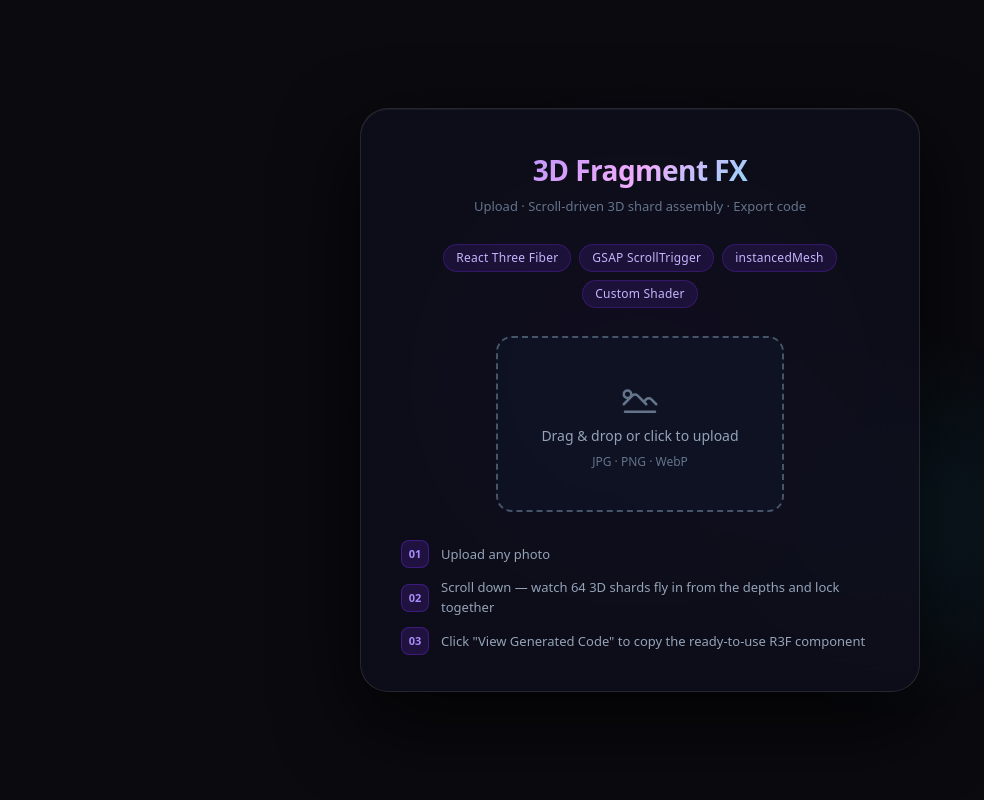
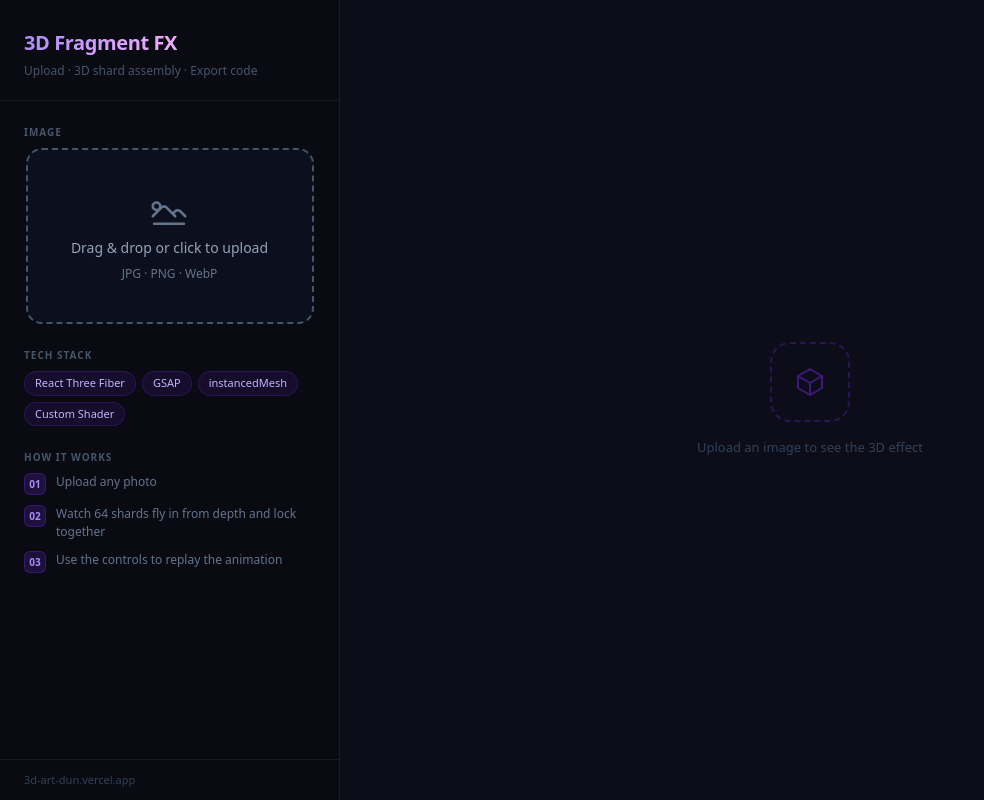
Before and after one commit to TanoshiiTabi/3d_art, a Next.js app: page / in a window 1280 px wide. Shown: the whole page, without its empty margins (0-984 px from the left). Built offline with nearby package versions, Linux system fonts and the light colour scheme.

Commit message:
feat: split layout with live 3D viewport, GSAP auto-animate, slider + replay controls
Co-authored-by: Cursor <cursoragent@cursor.com>

```diff
--- a/src/app/page.tsx
+++ b/src/app/page.tsx
@@ -3,14 +3,13 @@
 import { useState, useCallback } from "react";
 import dynamic from "next/dynamic";
 import Uploader from "@/components/Uploader";
-import CodeExporter from "@/components/CodeExporter";
 import SceneErrorBoundary from "@/components/SceneErrorBoundary";
 
 const Scene = dynamic(() => import("@/components/Scene"), {
   ssr: false,
   loading: () => (
-    <div style={{ width: "100%", height: "100%", background: "#0a0a0f", display: "flex", alignItems: "center", justifyContent: "center" }}>
-      <div style={{ color: "#6d28d9", fontSize: 14, letterSpacing: "0.05em" }}>Loading WebGL…</div>
+    <div style={{ width: "100%", height: "100%", background: "#0d0d1a", display: "flex", alignItems: "center", justifyContent: "center" }}>
+      <span style={{ color: "#6d28d9", fontSize: 13, letterSpacing: "0.05em" }}>Loading WebGL…</span>
     </div>
   ),
 });
@@ -23,177 +22,121 @@ export default function Home() {
   }, []);
 
   return (
-    <div style={{ minHeight: "100vh", background: "#0a0a0f", color: "#e2e8f0", fontFamily: "system-ui, sans-serif" }}>
+    <div style={{
+      display: "flex", height: "100vh", overflow: "hidden",
+      background: "#0a0a0f", color: "#e2e8f0",
+      fontFamily: "system-ui, -apple-system, sans-serif",
+    }}>
 
-      {imageCanvas ? (
-        <>
-          {/* Fixed 3D canvas behind everything */}
-          <SceneErrorBoundary onReset={() => setImageCanvas(null)}>
-            <div style={{ position: "fixed", inset: 0, zIndex: 0 }}>
-              <Scene imageCanvas={imageCanvas} />
-            </div>
-          </SceneErrorBoundary>
-
-          {/* Tall scroll container */}
-          <div style={{ position: "relative", zIndex: 10, minHeight: "300vh" }}>
-
-            {/* Sticky top panel */}
+      {/* ── Left panel ── */}
       <div style={{
-              position: "sticky", top: 0,
-              display: "flex", flexDirection: "column", alignItems: "center",
-              paddingTop: 32, paddingBottom: 24, paddingLeft: 16, paddingRight: 16,
-              pointerEvents: "none",
+        width: 340, flexShrink: 0,
+        display: "flex", flexDirection: "column",
+        borderRight: "1px solid rgba(255,255,255,0.07)",
+        background: "rgba(10,10,20,0.95)",
+        overflow: "hidden",
       }}>
-              <div style={{
-                pointerEvents: "auto",
-                width: "100%", maxWidth: 520,
-                borderRadius: 24,
-                border: "1px solid rgba(255,255,255,0.1)",
-                background: "rgba(10,10,20,0.82)",
-                backdropFilter: "blur(20px)",
-                WebkitBackdropFilter: "blur(20px)",
-                padding: "28px 32px",
-                display: "flex", flexDirection: "column", alignItems: "center", gap: 20,
-                boxShadow: "0 25px 60px rgba(0,0,0,0.6)",
+        {/* Header */}
+        <div style={{ padding: "28px 24px 20px", borderBottom: "1px solid rgba(255,255,255,0.06)" }}>
+          <h1 style={{
+            margin: 0, fontSize: 20, fontWeight: 800, letterSpacing: "-0.02em",
+            background: "linear-gradient(135deg, #a78bfa, #f0abfc, #67e8f9)",
+            WebkitBackgroundClip: "text", WebkitTextFillColor: "transparent", backgroundClip: "text",
           }}>
-                <Title />
-                <Uploader onImageReady={handleImageReady} />
-                <ScrollHint />
+            3D Fragment FX
+          </h1>
+          <p style={{ margin: "4px 0 0", fontSize: 12, color: "#475569" }}>
+            Upload · 3D shard assembly · Export code
+          </p>
         </div>
 
-              <div style={{ pointerEvents: "auto", marginTop: 16, width: "100%", maxWidth: 520 }}>
-                <CodeExporter imageUrl="" />
-              </div>
+        {/* Body */}
+        <div style={{ flex: 1, overflowY: "auto", padding: "24px" }}>
+          {/* Upload section */}
+          <SectionLabel>Image</SectionLabel>
+          <div style={{ marginBottom: 24 }}>
+            <Uploader onImageReady={handleImageReady} />
           </div>
 
-            <div style={{
-              position: "absolute", top: "110vh", left: "50%", transform: "translateX(-50%)",
-              pointerEvents: "none",
-            }}>
-              <Badge text="Fragments assembling…" accent={false} />
-            </div>
-            <div style={{
-              position: "absolute", top: "200vh", left: "50%", transform: "translateX(-50%)",
-              pointerEvents: "none",
-            }}>
-              <Badge text="✦ Image fully restored" accent />
-            </div>
-          </div>
-        </>
-      ) : (
-        <div style={{
-          minHeight: "100vh",
-          display: "flex", flexDirection: "column", alignItems: "center", justifyContent: "center",
-          padding: 24, gap: 40,
-        }}>
-          <div style={{ position: "fixed", inset: 0, overflow: "hidden", zIndex: 0, pointerEvents: "none" }}>
-            <div style={{
-              position: "absolute", width: 600, height: 600, borderRadius: "50%",
-              background: "radial-gradient(circle, rgba(109,40,217,0.18) 0%, transparent 70%)",
-              top: "10%", left: "50%", transform: "translateX(-50%)",
-            }} />
-            <div style={{
-              position: "absolute", width: 400, height: 400, borderRadius: "50%",
-              background: "radial-gradient(circle, rgba(6,182,212,0.1) 0%, transparent 70%)",
-              bottom: "10%", right: "15%",
-            }} />
-          </div>
-
-          <div style={{
-            position: "relative", zIndex: 1,
-            width: "100%", maxWidth: 560,
-            borderRadius: 28,
-            border: "1px solid rgba(255,255,255,0.1)",
-            background: "rgba(15,15,28,0.85)",
-            backdropFilter: "blur(24px)",
-            WebkitBackdropFilter: "blur(24px)",
-            padding: "40px 40px 36px",
-            display: "flex", flexDirection: "column", alignItems: "center", gap: 28,
-            boxShadow: "0 30px 80px rgba(0,0,0,0.7), inset 0 1px 0 rgba(255,255,255,0.06)",
-          }}>
-            <Title />
-
-            <div style={{ display: "flex", gap: 8, flexWrap: "wrap", justifyContent: "center" }}>
-              {["React Three Fiber", "GSAP ScrollTrigger", "instancedMesh", "Custom Shader"].map((t) => (
+          {/* Tech chips */}
+          <SectionLabel>Tech Stack</SectionLabel>
+          <div style={{ display: "flex", flexWrap: "wrap", gap: 6, marginBottom: 24 }}>
+            {["React Three Fiber", "GSAP", "instancedMesh", "Custom Shader"].map((t) => (
               <span key={t} style={{
-                  padding: "4px 12px", borderRadius: 20,
-                  background: "rgba(109,40,217,0.15)", border: "1px solid rgba(109,40,217,0.3)",
-                  color: "#c4b5fd", fontSize: 12, letterSpacing: "0.02em",
-                }}>
-                  {t}
-                </span>
+                padding: "3px 10px", borderRadius: 20,
+                background: "rgba(109,40,217,0.12)", border: "1px solid rgba(109,40,217,0.25)",
+                color: "#c4b5fd", fontSize: 11,
+              }}>{t}</span>
             ))}
           </div>
 
-            <Uploader onImageReady={handleImageReady} />
-
-            <div style={{ width: "100%", display: "flex", flexDirection: "column", gap: 10 }}>
+          {/* Instructions */}
+          <SectionLabel>How it works</SectionLabel>
+          <div style={{ display: "flex", flexDirection: "column", gap: 10 }}>
             {[
               ["01", "Upload any photo"],
-                ["02", "Scroll down — watch 64 3D shards fly in from the depths and lock together"],
-                ["03", 'Click "View Generated Code" to copy the ready-to-use R3F component'],
-              ].map(([num, text]) => (
-                <div key={num} style={{ display: "flex", alignItems: "center", gap: 12 }}>
+              ["02", "Watch 64 shards fly in from depth and lock together"],
+              ["03", "Use the controls to replay the animation"],
+            ].map(([n, t]) => (
+              <div key={n} style={{ display: "flex", gap: 10, alignItems: "flex-start" }}>
                 <span style={{
-                    width: 28, height: 28, borderRadius: 8,
-                    background: "rgba(109,40,217,0.2)", border: "1px solid rgba(109,40,217,0.4)",
-                    color: "#a78bfa", fontSize: 11, fontWeight: 700,
-                    display: "flex", alignItems: "center", justifyContent: "center", flexShrink: 0,
-                  }}>{num}</span>
-                  <span style={{ color: "#94a3b8", fontSize: 13 }}>{text}</span>
+                  width: 22, height: 22, borderRadius: 6, flexShrink: 0,
+                  background: "rgba(109,40,217,0.2)", border: "1px solid rgba(109,40,217,0.35)",
+                  color: "#a78bfa", fontSize: 10, fontWeight: 700,
+                  display: "flex", alignItems: "center", justifyContent: "center",
+                }}>{n}</span>
+                <span style={{ color: "#64748b", fontSize: 12, lineHeight: 1.5 }}>{t}</span>
               </div>
             ))}
           </div>
         </div>
+
+        {/* Footer */}
+        <div style={{ padding: "12px 24px", borderTop: "1px solid rgba(255,255,255,0.06)", fontSize: 11, color: "#334155" }}>
+          3d-art-dun.vercel.app
         </div>
+      </div>
+
+      {/* ── Right 3D viewport ── */}
+      <div style={{ flex: 1, position: "relative", background: "#0d0d1a" }}>
+        {imageCanvas ? (
+          <SceneErrorBoundary onReset={() => setImageCanvas(null)}>
+            <Scene imageCanvas={imageCanvas} />
+          </SceneErrorBoundary>
+        ) : (
+          <EmptyState />
         )}
+      </div>
     </div>
   );
 }
 
-function Title() {
+function SectionLabel({ children }: { children: React.ReactNode }) {
   return (
-    <div style={{ textAlign: "center" }}>
-      <h1 style={{
-        margin: 0,
-        fontSize: 28, fontWeight: 800, letterSpacing: "-0.02em",
-        background: "linear-gradient(135deg, #a78bfa, #f0abfc, #67e8f9)",
-        WebkitBackgroundClip: "text", WebkitTextFillColor: "transparent",
-        backgroundClip: "text",
+    <p style={{ margin: "0 0 8px", fontSize: 10, fontWeight: 700, letterSpacing: "0.1em", color: "#475569", textTransform: "uppercase" }}>
+      {children}
+    </p>
+  );
+}
+
+function EmptyState() {
+  return (
+    <div style={{
+      width: "100%", height: "100%",
+      display: "flex", flexDirection: "column",
+      alignItems: "center", justifyContent: "center", gap: 16,
     }}>
-        3D Fragment FX
-      </h1>
-      <p style={{ margin: "6px 0 0", fontSize: 13, color: "#64748b" }}>
-        Upload · Scroll-driven 3D shard assembly · Export code
-      </p>
+      <div style={{
+        width: 80, height: 80, borderRadius: 20,
+        border: "2px dashed rgba(109,40,217,0.3)",
+        display: "flex", alignItems: "center", justifyContent: "center",
+      }}>
+        <svg width="32" height="32" fill="none" viewBox="0 0 24 24" stroke="rgba(109,40,217,0.5)" strokeWidth={1.5}>
+          <path strokeLinecap="round" strokeLinejoin="round"
+            d="M21 7.5l-9-5.25L3 7.5m18 0l-9 5.25m9-5.25v9l-9 5.25M3 7.5l9 5.25M3 7.5v9l9 5.25m0-9v9" />
+        </svg>
+      </div>
+      <p style={{ color: "#334155", fontSize: 13, margin: 0 }}>Upload an image to see the 3D effect</p>
     </div>
   );
 }
-
-function ScrollHint() {
-  return (
-    <div style={{ display: "flex", flexDirection: "column", alignItems: "center", gap: 4 }}>
-      <span style={{ fontSize: 12, color: "#475569" }}>Scroll down to preview</span>
-      <svg width="16" height="16" fill="none" viewBox="0 0 24 24" stroke="#475569" strokeWidth={2} style={{ animation: "bounce 1.5s infinite" }}>
-        <path strokeLinecap="round" strokeLinejoin="round" d="M19 9l-7 7-7-7" />
-      </svg>
-      <style>{`@keyframes bounce { 0%,100%{transform:translateY(0)} 50%{transform:translateY(4px)} }`}</style>
-    </div>
-  );
-}
-
-function Badge({ text, accent }: { text: string; accent: boolean }) {
-  return (
-    <span style={{
-      display: "inline-block",
-      padding: "8px 20px", borderRadius: 999,
-      background: accent ? "rgba(109,40,217,0.12)" : "rgba(255,255,255,0.04)",
-      border: `1px solid ${accent ? "rgba(109,40,217,0.3)" : "rgba(255,255,255,0.08)"}`,
-      color: accent ? "#c4b5fd" : "#64748b",
-      fontSize: 14,
-      backdropFilter: "blur(8px)", WebkitBackdropFilter: "blur(8px)",
-    }}>
-      {text}
-    </span>
-  );
-}
--- a/src/components/Scene.tsx
+++ b/src/components/Scene.tsx
@@ -1,18 +1,15 @@
 "use client";
 
-import { useEffect, useRef, useMemo } from "react";
+import { useEffect, useRef, useMemo, useState } from "react";
 import { Canvas, useFrame, useThree } from "@react-three/fiber";
 import * as THREE from "three";
 import gsap from "gsap";
-import ScrollTrigger from "gsap/ScrollTrigger";
-
-gsap.registerPlugin(ScrollTrigger);
 
 const GRID = 8;
 const COUNT = GRID * GRID;
 const TILE_SIZE = 0.88;
 const GAP = 1.0;
-const SCATTER_Z = -18;
+const SCATTER_Z = -16;
 
 const vertexShader = /* glsl */ `
   attribute vec2 uvOffset;
@@ -34,10 +31,10 @@ const fragmentShader = /* glsl */ `
 // ─── Fragments ────────────────────────────────────────────────────────────────
 interface FragmentsProps {
   texture: THREE.CanvasTexture;
-  scrollProgress: React.MutableRefObject<number>;
+  progress: React.MutableRefObject<number>;
 }
 
-function Fragments({ texture, scrollProgress }: FragmentsProps) {
+function Fragments({ texture, progress }: FragmentsProps) {
   const meshRef = useRef<THREE.InstancedMesh>(null!);
   const { camera } = useThree();
 
@@ -66,7 +63,7 @@ function Fragments({ texture, scrollProgress }: FragmentsProps) {
             new THREE.Vector3(
               (Math.random() - 0.5) * span * 2.5,
               (Math.random() - 0.5) * span * 2.5,
-              SCATTER_Z + Math.random() * 10
+              SCATTER_Z + Math.random() * 8
             ),
             new THREE.Quaternion().setFromEuler(
               new THREE.Euler(
@@ -100,19 +97,16 @@ function Fragments({ texture, scrollProgress }: FragmentsProps) {
   }, [uvOffsets, scatters]);
 
   const scratch = useRef({
-    posA: new THREE.Vector3(),
-    posB: new THREE.Vector3(),
-    quatA: new THREE.Quaternion(),
-    quatB: new THREE.Quaternion(),
-    scaleA: new THREE.Vector3(),
-    tmp: new THREE.Matrix4(),
+    posA: new THREE.Vector3(), posB: new THREE.Vector3(),
+    quatA: new THREE.Quaternion(), quatB: new THREE.Quaternion(),
+    scaleA: new THREE.Vector3(), tmp: new THREE.Matrix4(),
   });
 
   useFrame(() => {
     const mesh = meshRef.current;
     if (!mesh) return;
     const { posA, posB, quatA, quatB, scaleA, tmp } = scratch.current;
-    const t = scrollProgress.current;
+    const t = progress.current;
     const p = t * t * (3 - 2 * t);
 
     for (let i = 0; i < COUNT; i++) {
@@ -128,22 +122,16 @@ function Fragments({ texture, scrollProgress }: FragmentsProps) {
 
   const geometry = useMemo(() => new THREE.PlaneGeometry(TILE_SIZE, TILE_SIZE), []);
   const material = useMemo(
-    () =>
-      new THREE.ShaderMaterial({
-        uniforms: { uTexture: { value: texture } },
-        vertexShader,
-        fragmentShader,
-        side: THREE.DoubleSide,
-      }),
+    () => new THREE.ShaderMaterial({
+      uniforms: { uTexture: { value: texture } },
+      vertexShader, fragmentShader,
+      side: THREE.DoubleSide,
+    }),
     [texture]
   );
 
   return (
-    <instancedMesh
-      ref={meshRef}
-      args={[geometry, material, COUNT]}
-      frustumCulled={false}
-    />
+    <instancedMesh ref={meshRef} args={[geometry, material, COUNT]} frustumCulled={false} />
   );
 }
 
@@ -153,42 +141,109 @@ interface SceneProps {
 }
 
 export default function Scene({ imageCanvas }: SceneProps) {
-  const scrollProgress = useRef(0);
+  const progress = useRef(0);
+  const tweenRef = useRef<gsap.core.Tween | null>(null);
+  const [sliderVal, setSliderVal] = useState(0);
+  const [isPlaying, setIsPlaying] = useState(false);
 
-  // Build CanvasTexture directly — no URL, no async loading
   const texture = useMemo(() => {
     const tex = new THREE.CanvasTexture(imageCanvas);
     tex.colorSpace = THREE.SRGBColorSpace;
     return tex;
   }, [imageCanvas]);
 
+  const playAnimation = () => {
+    tweenRef.current?.kill();
+    progress.current = 0;
+    setSliderVal(0);
+    setIsPlaying(true);
+    tweenRef.current = gsap.to(progress, {
+      current: 1,
+      duration: 2.4,
+      ease: "power2.inOut",
+      onUpdate: () => setSliderVal(Math.round(progress.current * 100)),
+      onComplete: () => setIsPlaying(false),
+    });
+  };
+
+  // Auto-play when image loads
   useEffect(() => {
-    // Give the DOM a tick to render the 300vh container before measuring
-    const id = setTimeout(() => {
-      ScrollTrigger.refresh();
-      const trigger = ScrollTrigger.create({
-        trigger: document.body,
-        start: "top top",
-        end: "bottom bottom",
-        onUpdate: (self) => {
-          scrollProgress.current = self.progress;
-        },
-      });
-      return () => trigger.kill();
-    }, 100);
+    const id = setTimeout(playAnimation, 300);
     return () => clearTimeout(id);
-  }, []);
+  // eslint-disable-next-line react-hooks/exhaustive-deps
+  }, [imageCanvas]);
+
+  const handleSlider = (e: React.ChangeEvent<HTMLInputElement>) => {
+    tweenRef.current?.kill();
+    setIsPlaying(false);
+    const v = Number(e.target.value) / 100;
+    progress.current = v;
+    setSliderVal(Number(e.target.value));
+  };
 
   return (
-    <div style={{ width: "100%", height: "100%" }}>
+    <div style={{ width: "100%", height: "100%", position: "relative" }}>
       <Canvas
         gl={{ antialias: true, alpha: false, powerPreference: "default" }}
         dpr={[1, 1.5]}
         camera={{ fov: 60, near: 0.1, far: 200 }}
-        style={{ background: "#0a0a0f" }}
+        style={{ background: "#0d0d1a" }}
       >
-        <Fragments texture={texture} scrollProgress={scrollProgress} />
+        <Fragments texture={texture} progress={progress} />
       </Canvas>
+
+      {/* Controls overlay */}
+      <div style={{
+        position: "absolute", bottom: 28, left: "50%", transform: "translateX(-50%)",
+        display: "flex", flexDirection: "column", alignItems: "center", gap: 12,
+        background: "rgba(10,10,20,0.75)", backdropFilter: "blur(12px)",
+        WebkitBackdropFilter: "blur(12px)",
+        border: "1px solid rgba(255,255,255,0.08)",
+        borderRadius: 16, padding: "14px 20px", minWidth: 260,
+      }}>
+        {/* Slider */}
+        <div style={{ display: "flex", alignItems: "center", gap: 10, width: "100%" }}>
+          <span style={{ fontSize: 10, color: "#475569", width: 28 }}>0%</span>
+          <input
+            type="range" min={0} max={100} value={sliderVal}
+            onChange={handleSlider}
+            style={{ flex: 1, accentColor: "#7c3aed", cursor: "pointer" }}
+          />
+          <span style={{ fontSize: 10, color: "#475569", width: 28, textAlign: "right" }}>100%</span>
+        </div>
+
+        {/* Buttons */}
+        <div style={{ display: "flex", gap: 8 }}>
+          <button
+            onClick={playAnimation}
+            style={{
+              padding: "7px 18px", borderRadius: 8, cursor: "pointer",
+              background: isPlaying ? "rgba(109,40,217,0.15)" : "rgba(109,40,217,0.8)",
+              border: "1px solid rgba(109,40,217,0.5)",
+              color: "#fff", fontSize: 12, fontWeight: 600,
+              transition: "background 0.2s",
+            }}
+          >
+            {isPlaying ? "▶ Playing…" : "▶ Replay"}
+          </button>
+          <button
+            onClick={() => {
+              tweenRef.current?.kill();
+              setIsPlaying(false);
+              progress.current = 0;
+              setSliderVal(0);
+            }}
+            style={{
+              padding: "7px 14px", borderRadius: 8, cursor: "pointer",
+              background: "rgba(255,255,255,0.05)",
+              border: "1px solid rgba(255,255,255,0.1)",
+              color: "#94a3b8", fontSize: 12,
+            }}
+          >
+            ↺ Reset
+          </button>
+        </div>
+      </div>
     </div>
   );
 }
```
Lines whose indentation alone changed are shown as unchanged.
